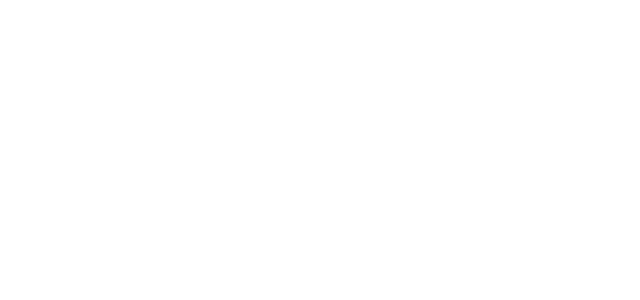
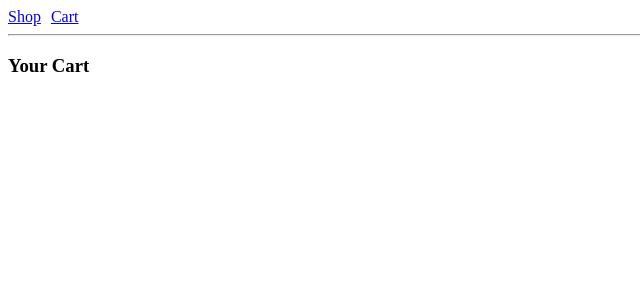
Before and after one commit to LukaszSarzynski/Angular-heroes, an Angular app: page /your-cart in a window 1280 px wide. Before the commit this address led to /. Shown: the top 300 px of the page, without its empty margins (0-640 px from the left). Built offline with nearby package versions, Linux system fonts and the light colour scheme.

Commit message:
Angular Starter - add cart

```diff
--- a/src/app/app.component.html
+++ b/src/app/app.component.html
@@ -1 +1,4 @@
+<a [title]="'Shop'" [routerLink]="['']">Shop</a>
+<a [title]="'Your Cart'" [routerLink]="['your-cart']">Cart</a>
+<hr />
 <router-outlet></router-outlet>
--- a/src/app/app.module.ts
+++ b/src/app/app.module.ts
@@ -6,19 +6,23 @@ import { AppComponent } from './app.component';
 import { ProductsListComponent } from './products-list/products-list.component';
 import { ProductAlertComponent } from './product-alert/product-alert.component';
 import { ProductDetailsComponent } from './product-details/product-details.component';
+import { CartComponent } from './cart/cart.component';
+import { CartService } from './cart.service';
 
 @NgModule({
   declarations: [
     AppComponent,
     ProductsListComponent,
     ProductAlertComponent,
-    ProductDetailsComponent
+    ProductDetailsComponent,
+    CartComponent
   ],
   imports: [
     BrowserModule,
     RouterModule.forRoot([
       { path: '', component: ProductsListComponent },
       { path: 'product/:productId', component: ProductDetailsComponent },
+      { path: 'your-cart', component: CartComponent }
     ])
   ],
   providers: [],
--- a/src/app/cart.service.ts
+++ b/src/app/cart.service.ts
@@ -16,4 +16,8 @@ export class CartService {
   getAll() {
     return this.products;
   }
+
+  remove(product) {
+    return this.products = this.products.filter(v => v.name !== product.name);
+  }
 }
--- /dev/null
+++ b/src/app/cart/cart.component.html
@@ -0,0 +1,6 @@
+<h3>Your Cart</h3>
+
+<div *ngFor="let product of products">
+  {{product.name}}, {{product.price}}
+  <button (click)="discard(product)">x</button>
+</div>
--- /dev/null
+++ b/src/app/cart/cart.component.ts
@@ -0,0 +1,22 @@
+import { Component, OnInit } from '@angular/core';
+import { CartService } from '../cart.service';
+
+@Component({
+  selector: 'app-cart',
+  templateUrl: './cart.component.html',
+  styleUrls: ['./cart.component.css']
+})
+export class CartComponent implements OnInit {
+  products = [];
+
+  constructor(private cartService: CartService) { }
+
+  ngOnInit() {
+    this.products = this.cartService.getAll();
+  }
+
+  discard(product) {
+    this.products =  this.cartService.remove(product);
+  }
+
+}
--- a/src/styles.css
+++ b/src/styles.css
@@ -1 +1,4 @@
 /* You can add global styles to this file, and also import other style files */
+a {
+  margin-right: 10px;
+}
```
Also changed, not shown: src/app/cart/cart.component.css (added), 1 other file (tests, documents, lock files or other folders).
